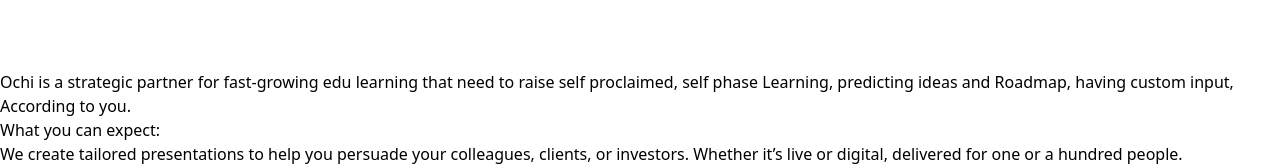
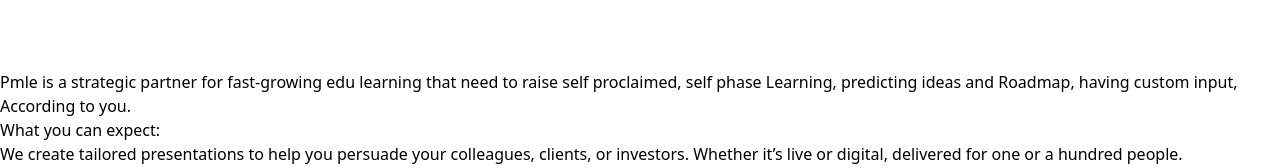
Before and after one commit to Rupesh-Gaur200/testing-1, a React (Vite) app: page / in a window 1280 px wide. Shown: the part 240-408 px from the top of the page. Built offline with nearby package versions, Linux system fonts and the light colour scheme.

Commit message:
Changed some h1 element starting test to PMLE

```diff
--- a/src/components/NewSegment.jsx
+++ b/src/components/NewSegment.jsx
@@ -7,7 +7,7 @@ function NewSegment(){
         <div data-scroll data-scroll-section data-scroll-speed='-.1' className=" bg-yellow-400 w-full py-24 rounded-t-3xl text-black">
 
               <div className=" px-20 w-[85%]">
-              <h1 className=" font-['Ubuntu'] leading-none   text-[40px]">Ochi is a strategic partner for fast-grow­ing edu learning that need to raise self proclaimed, self phase Learning, predicting ideas and Roadmap, having custom input, According to you.</h1>
+              <h1 className=" font-['Ubuntu'] leading-none   text-[40px]">Pmle is a strategic partner for fast-grow­ing edu learning that need to raise self proclaimed, self phase Learning, predicting ideas and Roadmap, having custom input, According to you.</h1>
               </div>
 
 
```
